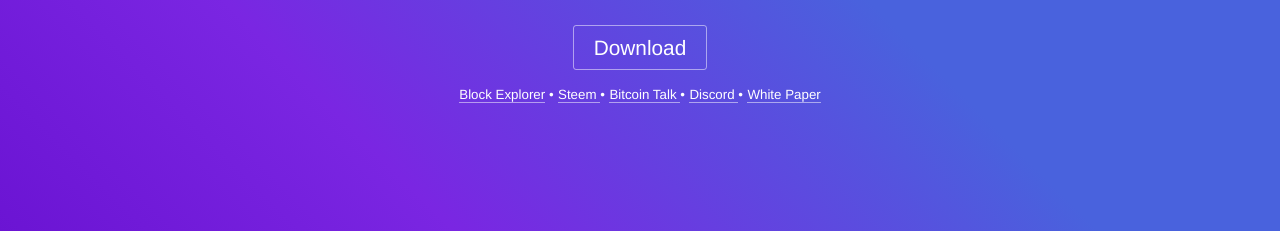
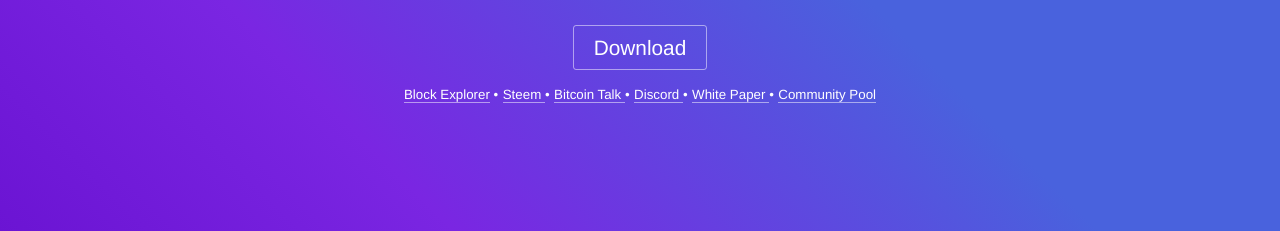
Before and after one commit to mygirl8893/stellitecoin.github.io, a plain HTML site: page index.html in a window 1280 px wide. Shown: the part 322-553 px from the top of the page. Drawn offline with Linux system fonts and the light colour scheme.

Commit message:
added pool info

```diff
--- a/index.html
+++ b/index.html
@@ -49,7 +49,9 @@
    <a href="https://steemit.com/@stellite"><small>Steem </small></a><small>•</small>
    <a href="https://bitcointalk.org/index.php?topic=2813261"><small>Bitcoin Talk </small></a><small>•</small>
    <a href="https://discord.gg/ABnbkc"><small> Discord </small></a><small>•</small>
-   <a href="White_Paper_v1.pdf"><small> White Paper</small></a>
+	  <a href="White_Paper_v1.pdf"><small> White Paper </small></a><small>•</small>
+	  <a href="https://communitypool.stellite.cash/#/home"><small> Community Pool </small></a>
+
 
 
 
```
